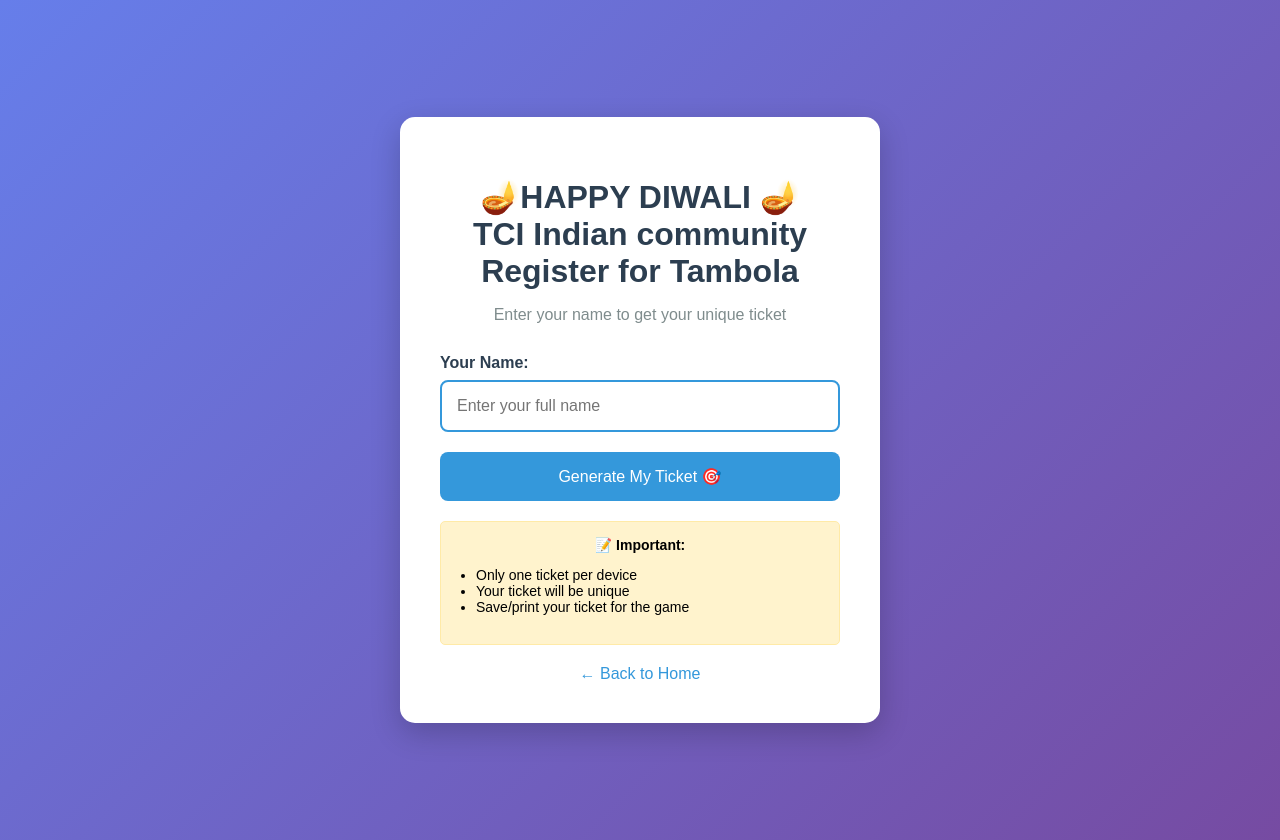
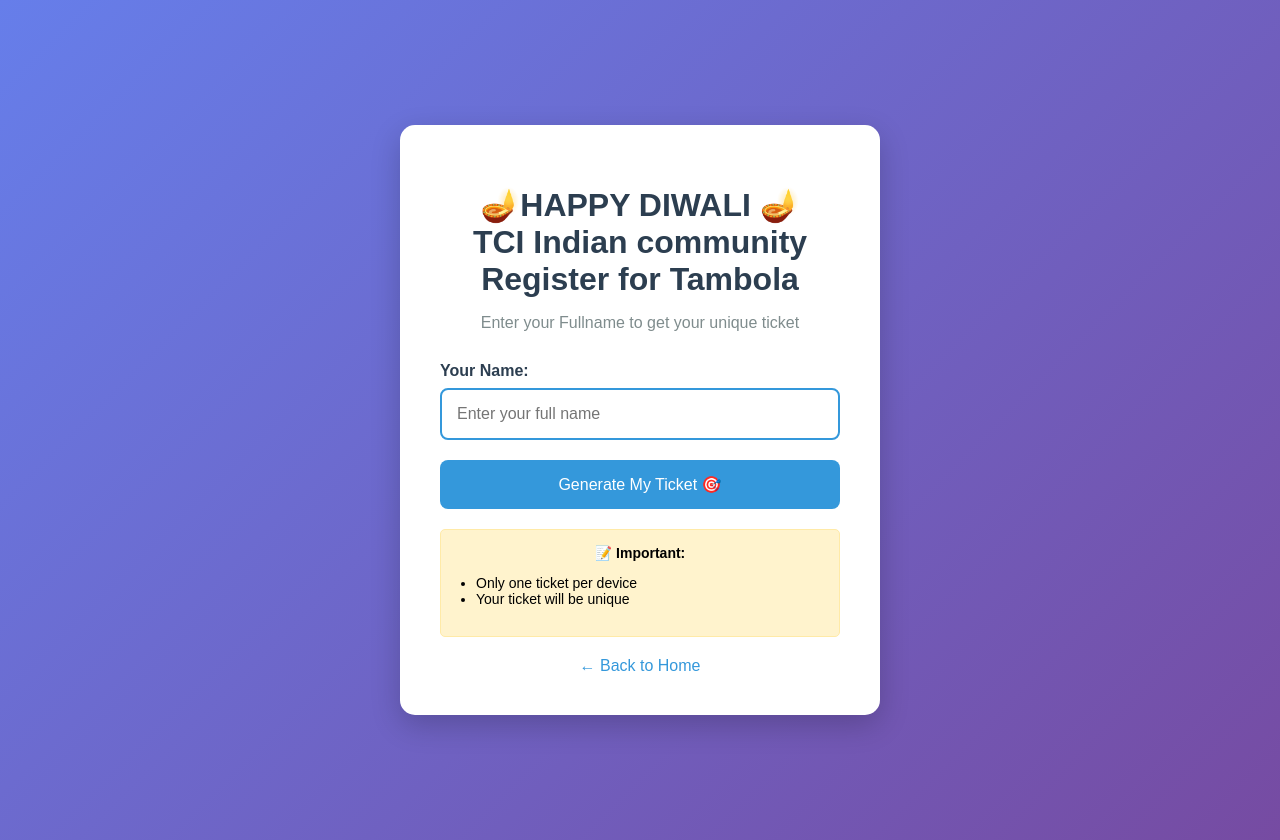
Before and after one commit to ayanlove81-creator/Tambola, a Flask app: page /register in a window 1280 px wide. Run offline with Flask 3, Linux system fonts and the light colour scheme.

Commit message:
Update register.html

```diff
--- a/templates/register.html
+++ b/templates/register.html
@@ -99,7 +99,7 @@
     <div class="register-container">
         <h1>🪔HAPPY DIWALI 🪔
         <br>TCI Indian community Register for Tambola</br></h1>
-        <p class="subtitle">Enter your name to get your unique ticket</p>
+        <p class="subtitle">Enter your Fullname to get your unique ticket</p>
 
         {% if error %}
         <div class="error">
@@ -121,7 +121,7 @@
             <ul style="text-align: left; padding-left: 20px;">
                 <li>Only one ticket per device</li>
                 <li>Your ticket will be unique</li>
-                <li>Save/print your ticket for the game</li>
+
             </ul>
         </div>
 
```
